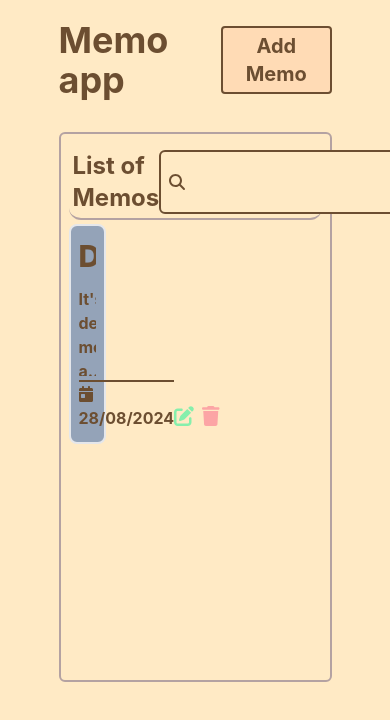
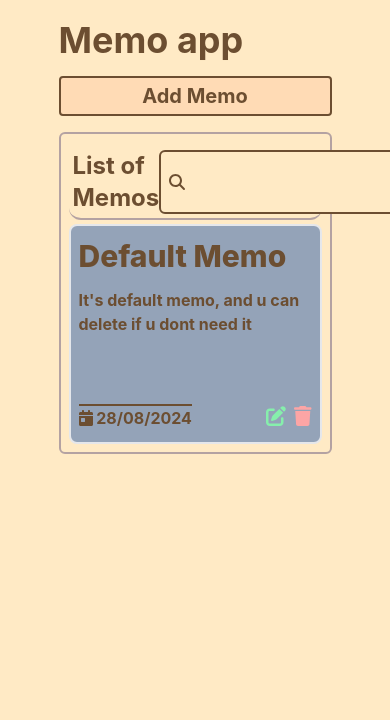
Before and after one commit to dewa-nanda/memo-app, a Vue app: page / in a window 390 px wide. Shown: the top 720 px of the page. Built offline with nearby package versions, Linux system fonts and the light colour scheme.

Commit message:
update responsive design

```diff
--- a/src/App.vue
+++ b/src/App.vue
@@ -1,13 +1,11 @@
 <template>
-  <div class="flex justify-between items-center mb-8">
+  <div class="flex flex-col gap-4 md:flex-row md:justify-between md:items-center mb-4">
     <h1 class="text-4xl font-bold">Memo app</h1>
 
-    <div class="flex gap-3">
-      <modal-form />
-    </div>
+    <modal-form />
   </div>
 
-  <div class="border-2 border-[#b4a2a2] rounded-md min-h-[550px] p-2">
+  <div class="border-2 border-[#b4a2a2] rounded-md h-fit md:min-h-[550px] p-2">
     <template v-if="storeMemo.memos.length != 0">
       <div
         :class="[
@@ -31,12 +29,14 @@
           />
         </div>
       </div>
-      <div class="grid grid-cols-5 gap-4">
+      <div
+        class="grid grid-cols-1 md:grid-cols-2 lg:grid-cols-3 xl:grid-cols-4 gap-4"
+      >
         <memo v-for="memo in storeMemo.memos" :key="memo.id" :memo="memo" />
       </div>
     </template>
 
-    <div v-else>
+    <div v-else class="h-full flex flex-col">
       <img :src="nothingIllustration" class="mx-auto" />
       <h1 class="text-2xl font-bold text-center -mt-9">
         Nothing Memo Here Yet!
--- a/src/components/Form.vue
+++ b/src/components/Form.vue
@@ -1,10 +1,5 @@
 <template>
-  <button
-    class="text-xl font-bold border-2 rounded px-2 py-1 hover:text-black bg-[#FFDBB5] hover:bg-[#e7c49e] border-[#6C4E31]"
-    @click="toggleModal = true"
-  >
-    Add Memo
-  </button>
+  <ButtonForm @click="toggleModal = true"> Add Memo </ButtonForm>
 
   <div class="form-overlay" v-show="toggleModal" @click="handlerCloseModal">
     <div
@@ -61,6 +56,7 @@
   import { ref } from 'vue'
   import { useMemosStore } from '../utils/store'
   import type { formErrorHandler, formMemo } from '../types'
+  import ButtonForm from './custom/buttonForm.vue'
 
   const storeMemo = useMemosStore()
   const toggleModal = ref<boolean>(false)
--- /dev/null
+++ b/src/components/custom/buttonForm.vue
@@ -0,0 +1,7 @@
+<template>
+  <button
+    class="text-xl font-bold border-2 rounded px-2 py-1 hover:text-black bg-[#FFDBB5] hover:bg-[#e7c49e] border-[#6C4E31]"
+  >
+    <slot></slot>
+  </button>
+</template>
```
